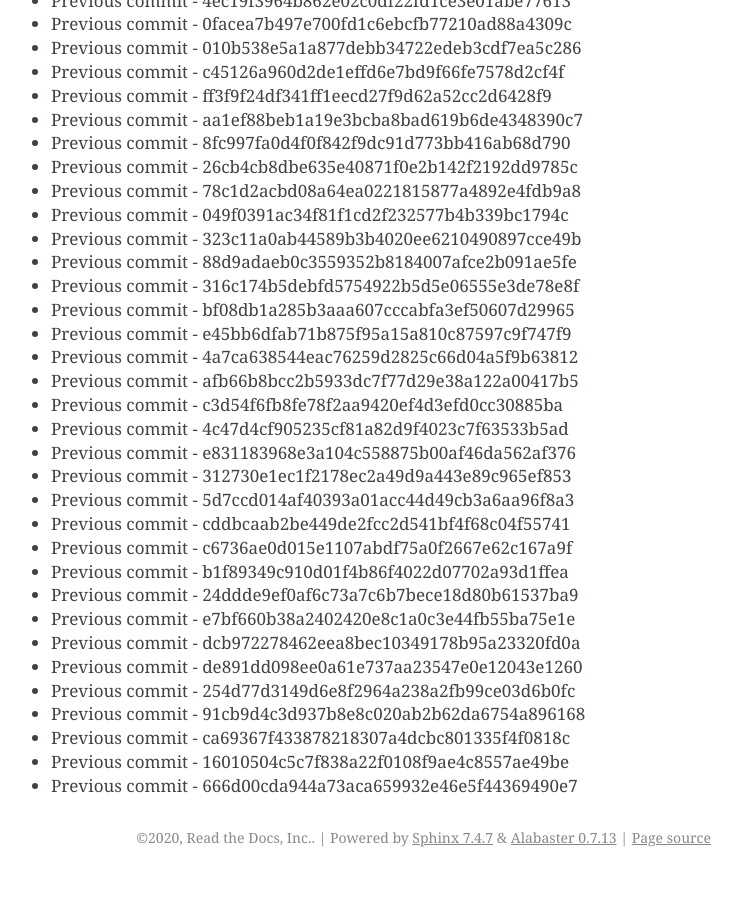
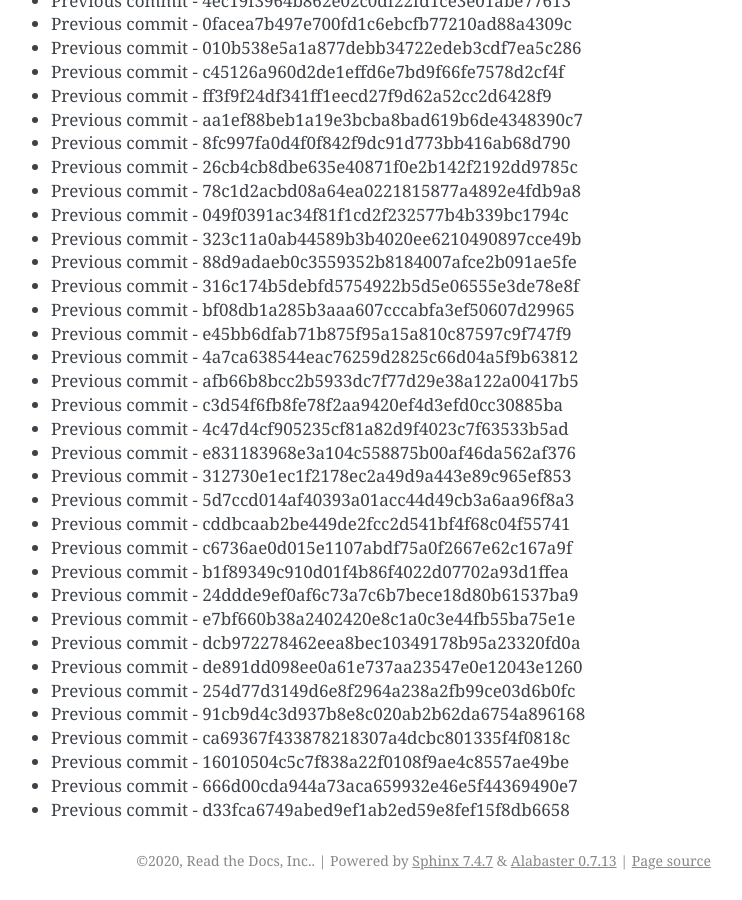
Before and after one commit to readthedocs/rtd-git-stresstest, a Sphinx documentation site: the page built from docs/updates.rst, in a window 1280 px wide and 900 px high, scrolled down 40253 px. Shown: the whole window, without its empty margins (399-1141 px from the left). Built offline with Sphinx 7.4.7, drawn with Linux system fonts in a browser that asks for light colours; before the commit the page ends 41130 px from its top, so only the background shows below that.

Commit message:
Generating commit from previous: d33fca6749abed9ef1ab2ed59e8fef15f8db6658

```diff
--- a/docs/updates.rst
+++ b/docs/updates.rst
@@ -1723,3 +1723,4 @@ It can be tested for any performance characteristics.
 * Previous commit - ca69367f433878218307a4dcbc801335f4f0818c
 * Previous commit - 16010504c5c7f838a22f0108f9ae4c8557ae49be
 * Previous commit - 666d00cda944a73aca659932e46e5f44369490e7
+* Previous commit - d33fca6749abed9ef1ab2ed59e8fef15f8db6658
```
